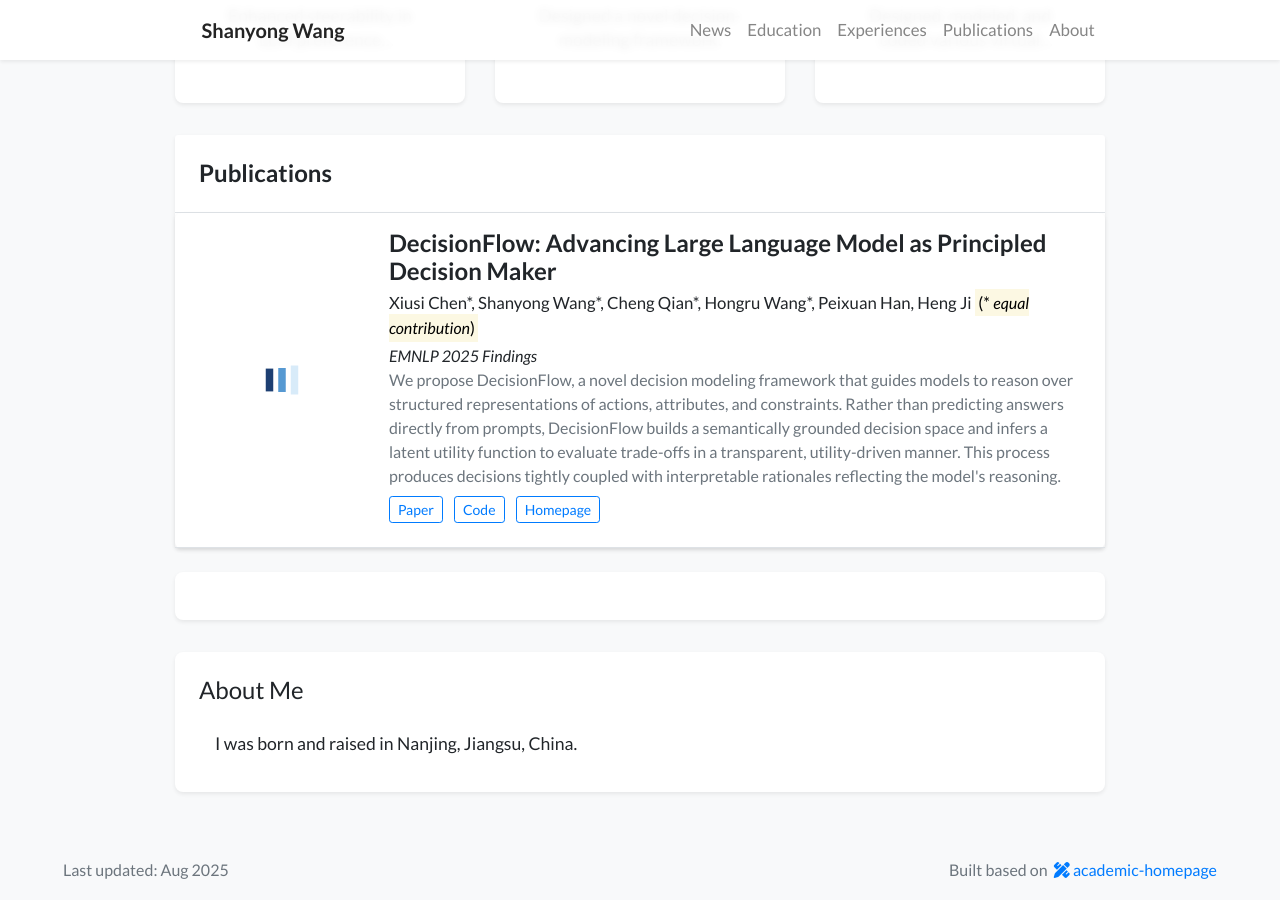
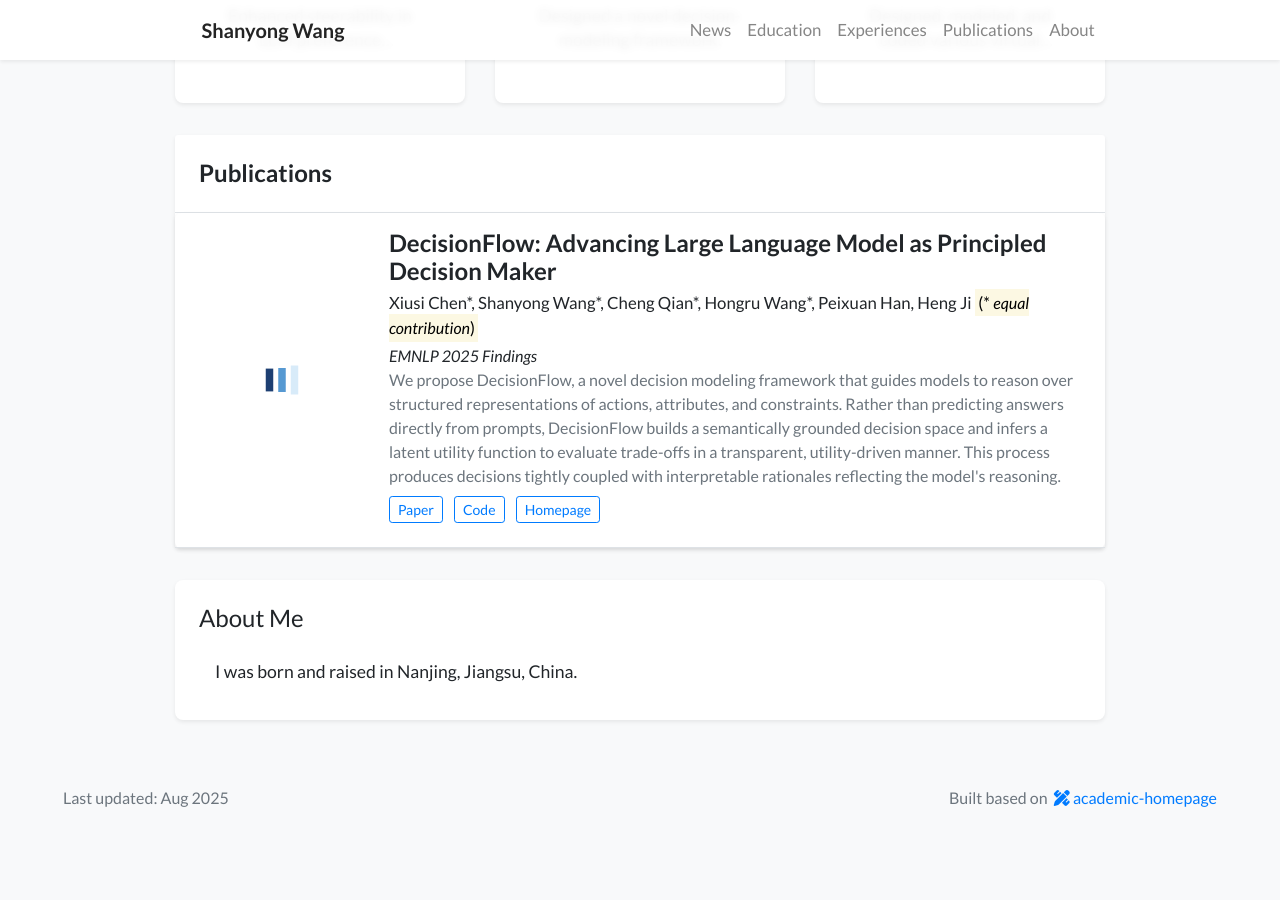
Before and after one commit to SwimmingWang/swimmingwang.github.io, a Jekyll site: the page built from index.html, in a window 1280 px wide and 900 px high, scrolled down 1475 px. Built offline with Jekyll 4.4.1, drawn with Linux system fonts in a browser that asks for light colours; nearby versions of some CDN libraries; a style sheet for code colours, icons or effects is not loaded; after the commit the page ends 2303 px from its top, so only the background shows below that.

Commit message:
update cv

```diff
--- a/index.html
+++ b/index.html
@@ -61,9 +61,9 @@ navbar_title: Home
     </div>
 </section> -->
 
-<section id="honors" class="mb-4">
+<!-- <section id="honors" class="mb-4">
     {% include widgets/awards_card.html %}
-</section>
+</section> -->
 
 <section id="about">
     {% include widgets/about_me_card.html %}
```
